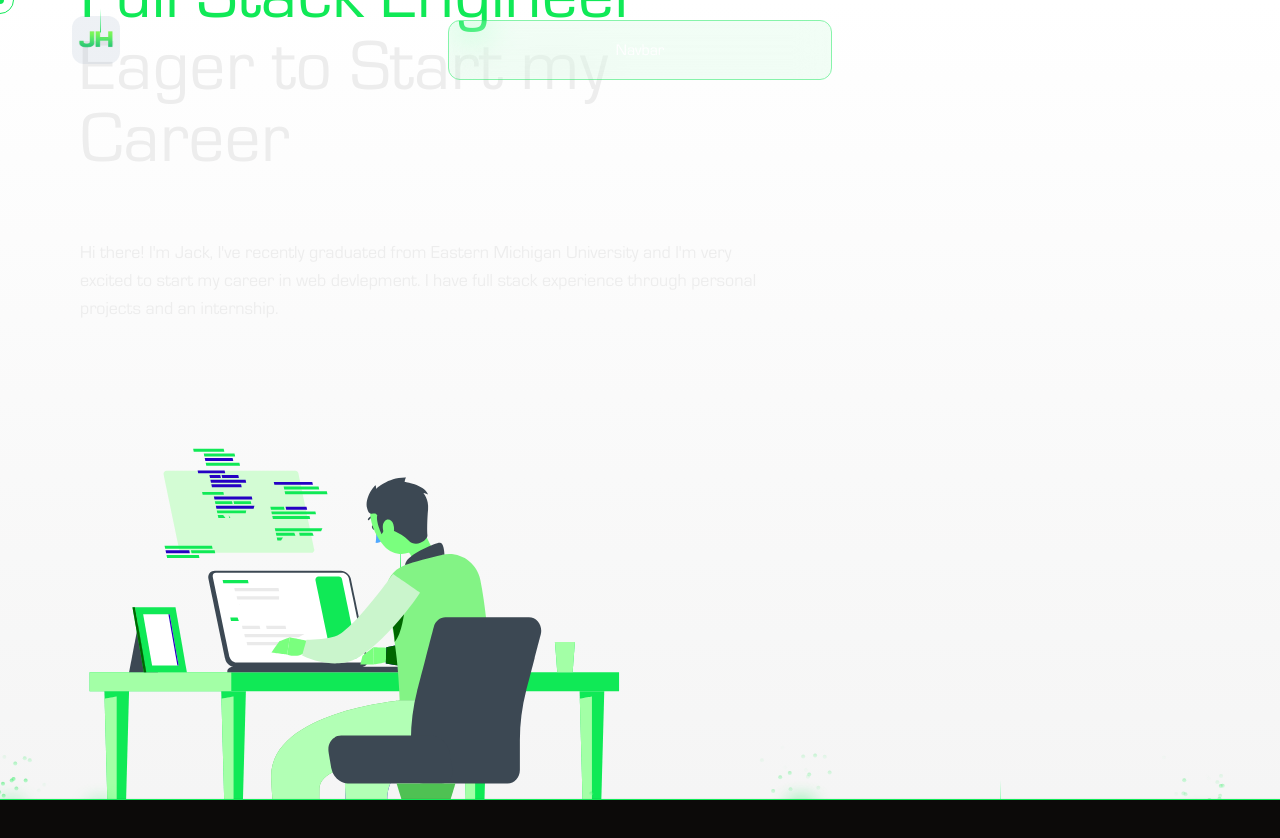
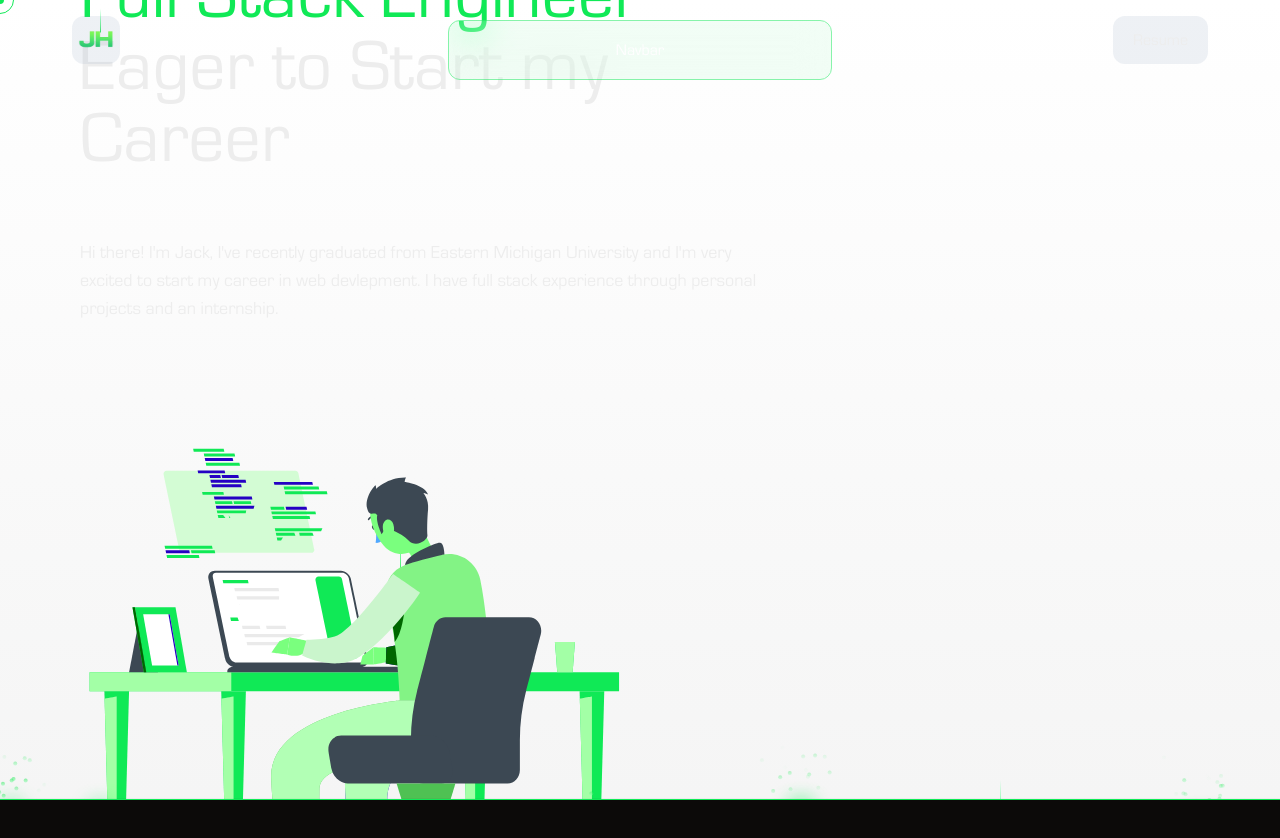
Before and after one commit to jackHotch/Portfolio, a Next.js app: page / in a window 1280 px wide. Shown: the top 838 px of the page. Built offline with nearby package versions, Linux system fonts and the light colour scheme.

Commit message:
created basic resume button

```diff
--- a/src/app/page.tsx
+++ b/src/app/page.tsx
@@ -1,14 +1,16 @@
 'use client'
 
 import { Hero } from '@/components/hero'
-import { Logo } from '@/components/logo'
+import { Logo } from '@/components/ui/logo'
 import { Navbar } from '@/components/navbar'
 import { Skills } from '@/components/skills'
+import { Resume } from '@/components/ui/resume'
 
 export default function Home() {
   return (
     <main className='mx-auto flex flex-col gap-3 min-h-screen'>
       <Logo />
+      <Resume />
       <Navbar />
       <Hero />
       <Skills />
--- /dev/null
+++ b/src/components/ui/button.tsx
@@ -0,0 +1,3 @@
+const Button = () => {
+  return <div>button</div>
+}
--- /dev/null
+++ b/src/components/ui/resume.tsx
@@ -0,0 +1,7 @@
+export const Resume = () => {
+  return (
+    <div className='py-3 px-5 absolute top-4 right-18 z-10  rounded-xl bg-slate-400/15'>
+      Resume
+    </div>
+  )
+}
```
Also changed, not shown: src/components/ui/logo.tsx (renamed from src/components/logo.tsx).
